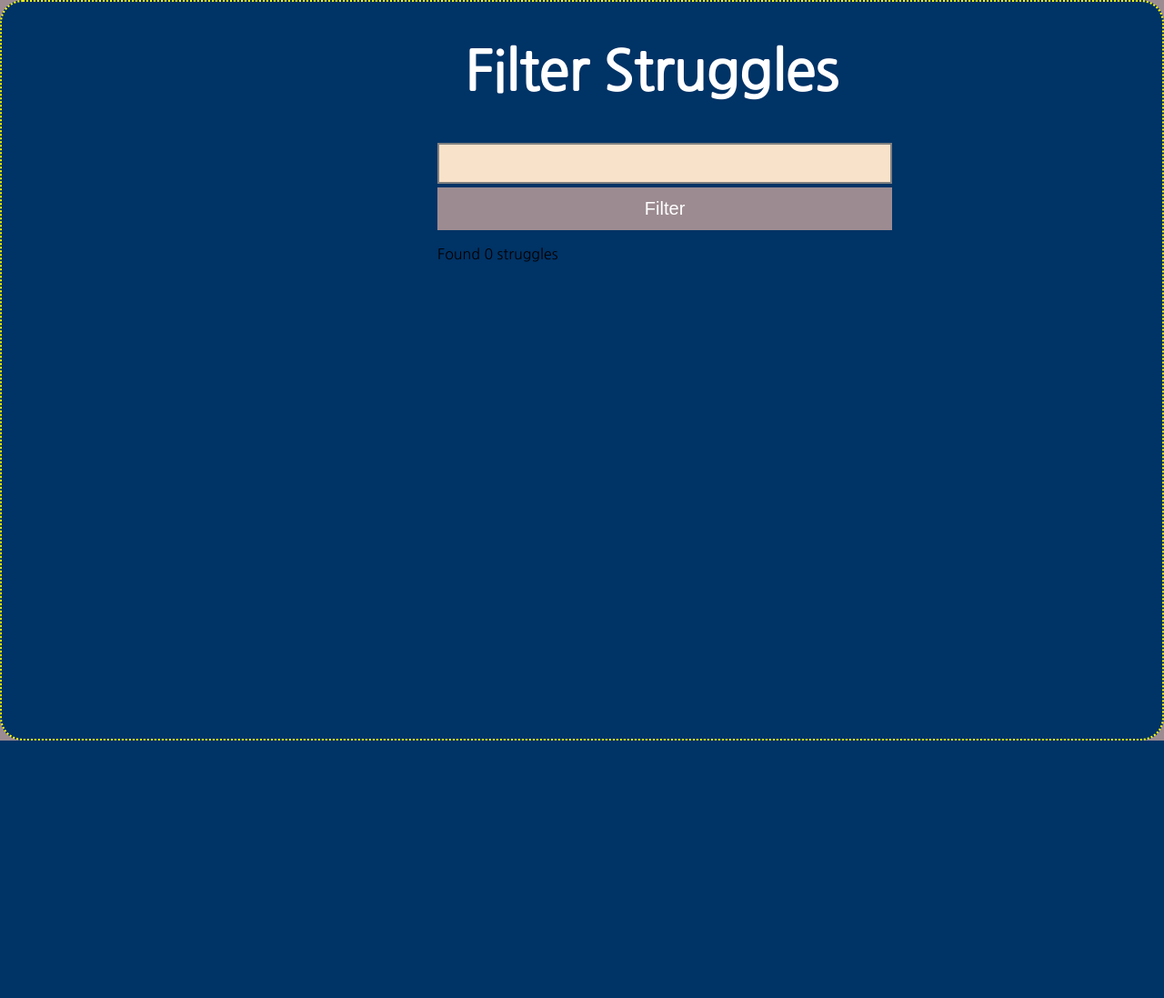
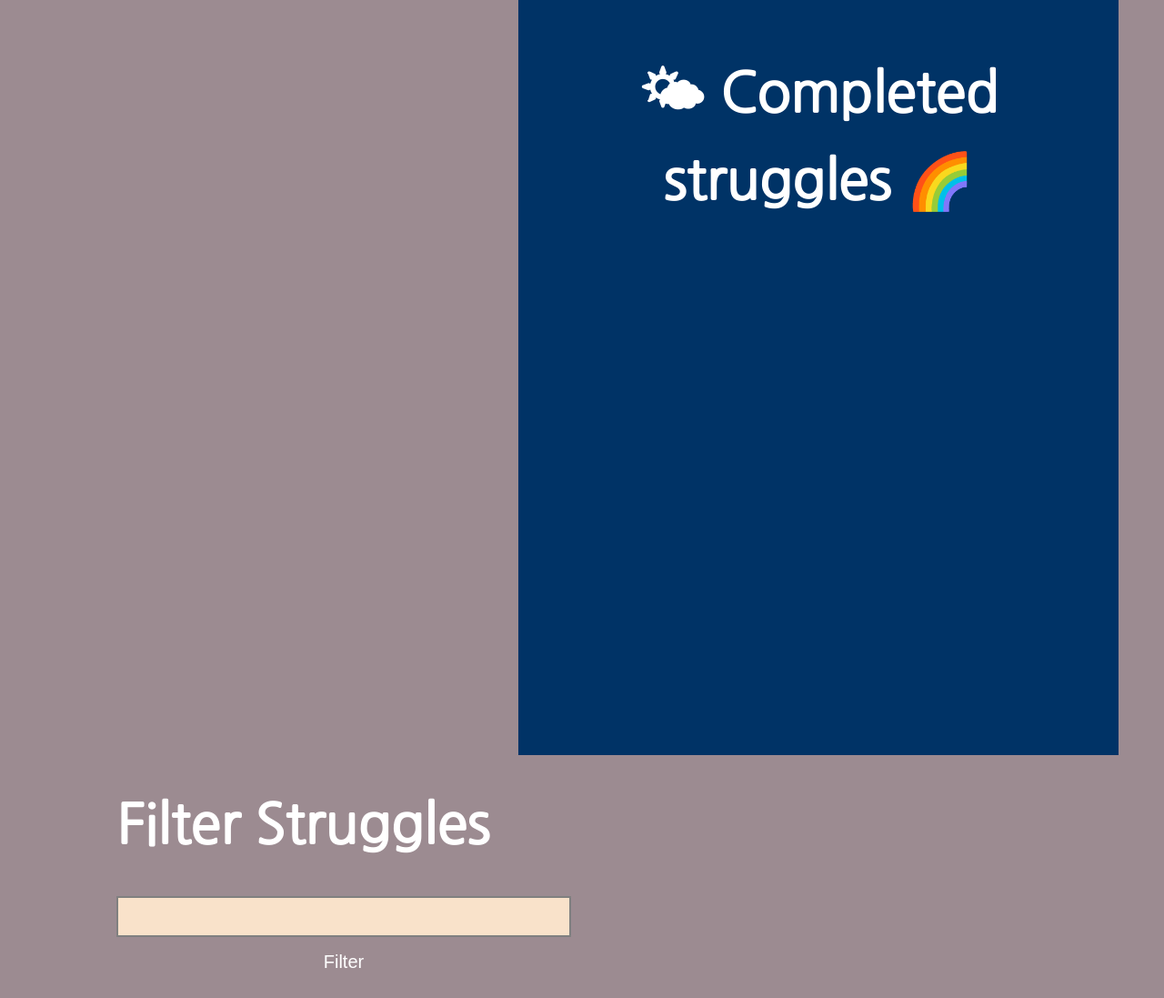
Before and after one commit to Katy600/progress-tracker, a Django app: page /struggles/list/ in a window 1280 px wide. Shown: the whole page at 91% size. Before the commit the page ends 814 px from the top, so only its background shows below. Run offline with Django 3.2, Linux system fonts and the light colour scheme; data that the repository does not hold is empty.

Commit message:
Change the struggle list page to display lists differently

```diff
--- a/struggle_input/static/css/struggle.css
+++ b/struggle_input/static/css/struggle.css
@@ -200,6 +200,13 @@
   color: yellow;
 }
 
+.struggles-in-progress p {
+  color: white;
+  display: inline;
+  font-size: 20px;
+  width: 400px;
+}
+
 .struggles-in-progress-link {
   border-radius: 25px;
   border: 2px solid yellow;
@@ -211,35 +218,32 @@
   border-radius: 25px;
 }
 
-.filter-enter {
-  padding-left: 35%;
+.filter-struggle {
+  margin-left: 10%;
+  display: inline-block;
 }
 
 .filter-enter h1 {
   padding-left: 30px;
 }
 
-.filter-struggles {
+.filter-page {
   padding-left: 50px;
   padding-bottom: 50px;
   border-radius: 25px;
   background-color: #003366;
-  border-radius: 25px;
   margin-left: 0px;
-  border: 2px solid yellow;
-  border-style: dotted;
   height: 95%;
 }
 
-.struggle-list {
+.struggles-list {
+  margin-right: 50px;
+  background-color: #003366;
+  float: right;
+  height: 100%;
   width: 50%;
-}
-
-.struggles-list h2 {
-  font-size: 50px;
-  color: white;
-  margin-bottom: 0px;
-  text-shadow: 2px 2px #fff400;
+  padding: 10px;
+  padding-top: 20px;
 }
 
 .struggles-list a {
@@ -253,12 +257,23 @@
   list-style: none;
 }
 
+.struggles-list p {
+ display: inline;
+}
+
+.struggles-list h1{
+ text-align: center;
+}
+
 .struggles-list-link {
   border-radius: 25px;
   border: 2px solid yellow;
   border-style: dotted;
-  width: 40%;
-  margin-left: 30%;
+  width: 95%;
+  display: inline-block;
+  float: right;
+  margin-right: 25px;
+  margin-left: 25px;
 }
 
 .struggles-list-link li:hover{
@@ -393,13 +408,12 @@
   margin-left: 2%;
   padding: 2%;
   display: inline-block;
-  display: left;
   padding-top: 2%;
 }
 
 img {
   width: 85%;
-  height: 45%;
+  height: 55%;
 }
 
 .struggle-detail h2 {
@@ -444,7 +458,6 @@
   margin: 0px;
   text-align: center;
   font-weight: bold;
- /* text-shadow: 2px 2px #3ab81d;*/
 }
 
 .all-struggle-details {
@@ -459,7 +472,7 @@
   .no-screen-shot {
     padding-left: 30%;
     padding-right: 30%;
-    color: black;
+    color: white;
   }
 }
 
--- a/struggle_input/templates/struggle_input/struggle-list.html
+++ b/struggle_input/templates/struggle_input/struggle-list.html
@@ -11,8 +11,19 @@
 	</script>
 </head>
 <body>
-	<div class="filter-struggles struggles-list">
-		<div class="filter-enter">
+	<div class="struggles-list">
+		<h1> 🌤  Completed struggles 🌈 </h1>
+    {% for struggle in struggles %}
+      {% if struggle.struggle_in_progess == True %}
+      	<div class="struggles-list-link">
+          <a href="{% url 'struggle-detail' pk=struggle.pk %}">
+            <p><li>☘️ {{ struggle.time_ended|date }} - {{ struggle.title }} {{ struggle.struggle_in_progress }}</li></p>
+          </a>
+      	</div>
+      {% endif %}
+    {% endfor %}
+	</div>
+	<div class="filter-struggle">
 		<h1>Filter Struggles</h1>
     {% if errors %}
       {% for error in errors %}
@@ -23,22 +34,6 @@
       <input class="search-button" type="text" name="q">
       <input id="search" class="search-button" type="submit" value="Filter">
     </form>
-	    {% if searching %}
-	      <p>You searched for: <strong>{{ query }}</strong></p><br>
-	    {% endif %}
-	    <p>Found {{ struggles|length }} struggle{{ struggles|pluralize }}</p>
-	  </div>
-    <div class="struggles-list">
-	    {% for struggle in struggles %}
-	      {% if struggle.struggle_in_progess == True %}
-	      	<div class="struggles-list-link">
-	          <a href="{% url 'struggle-detail' pk=struggle.pk %}">
-	            <p><li>☘️ {{ struggle.time_ended|date }} - {{ struggle.title }} {{ struggle.struggle_in_progress }}</li></p>
-	          </a>
-	      	</div>
-	      {% endif %}
-	    {% endfor %}
-  	</div>
   </div>
 </body>
 </html>
```
Also changed, not shown: struggle_input/templates/struggle_input/struggle-detail.html (+0 -75 lines). Lines whose indentation alone changed are shown as unchanged.
